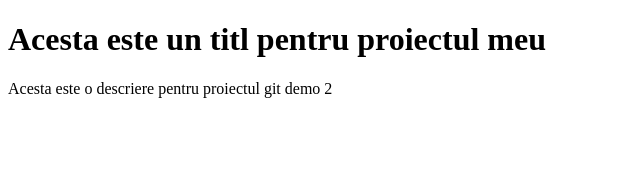
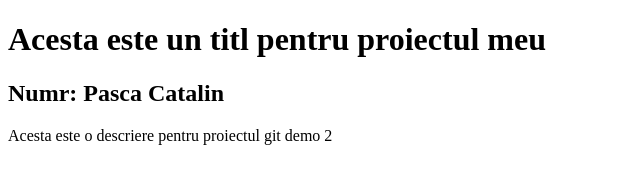
Before and after one commit to PascaCatalin/Git-demo-2, a plain HTML site: page index.html in a window 1280 px wide. Shown: the whole page, without its empty margins (0-640 px from the left). Drawn offline with Linux system fonts and the light colour scheme.

Commit message:
Am adaugat un nume

```diff
--- a/index.html
+++ b/index.html
@@ -7,6 +7,7 @@
 </head>
 <body>
     <h1>Acesta este un titl pentru proiectul meu</h1>
+    <h2>Numr: Pasca Catalin</h2>
     <p>Acesta este o descriere pentru proiectul git demo 2</p>
 </body>
 </html>
```
